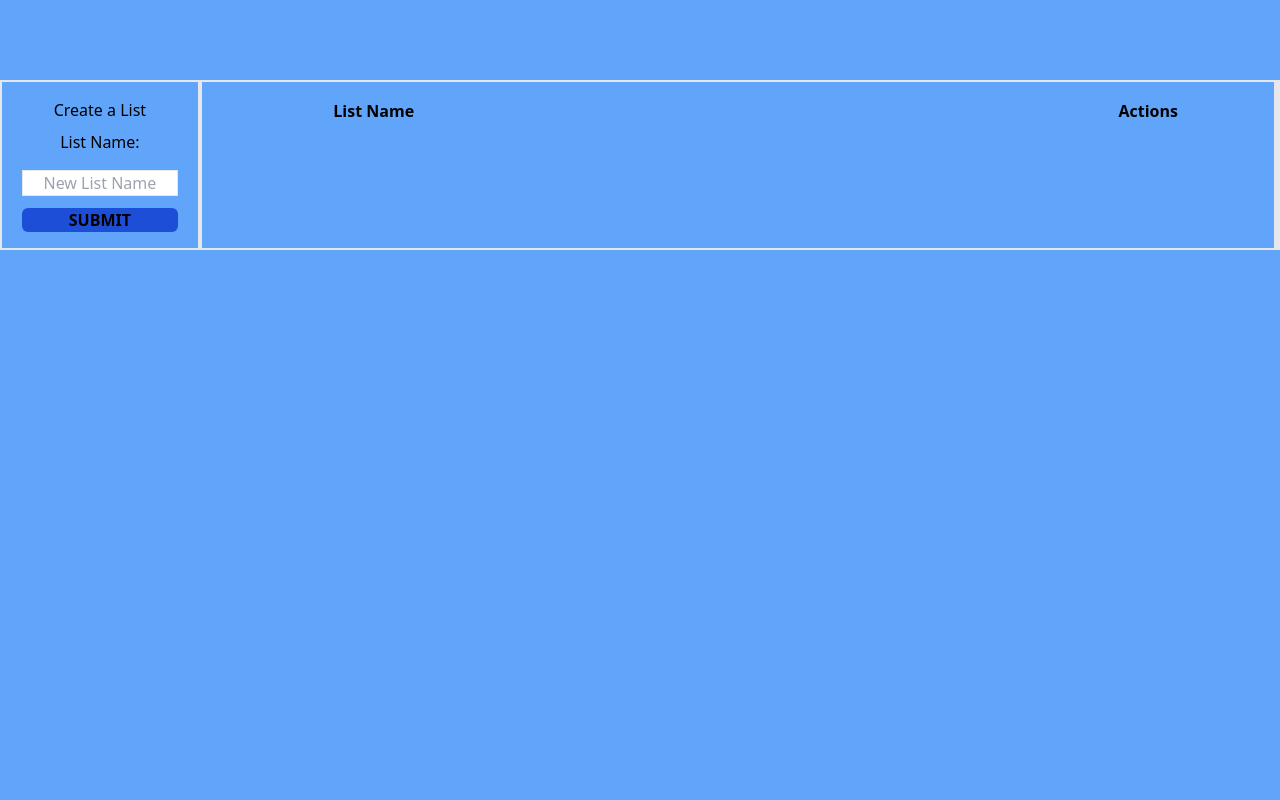
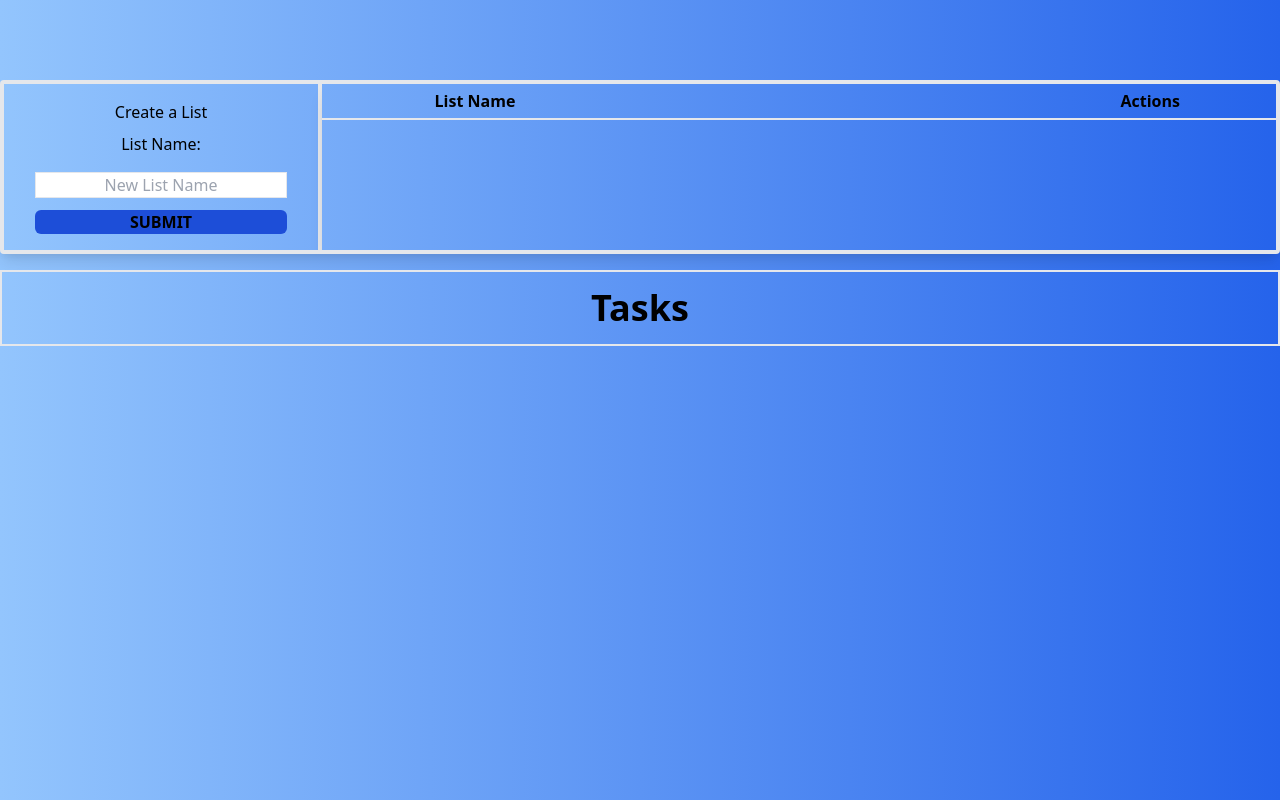
Before and after one commit to Leperkhanh/js-project-frontend, a plain HTML site: page index.html in a window 1280 px wide. Drawn offline with nearby package versions, Linux system fonts and the light colour scheme; no server answers.

Commit message:
add styling

```diff
--- a/index.html
+++ b/index.html
@@ -10,10 +10,15 @@
     />
     <title>Document</title>
   </head>
-  <body class="bg-blue-400">
-    <div class="body-container flex justify-around mt-20">
+  <body class="from-blue-600 to-blue-300 bg-gradient-to-l">
+    <div class="body-container justify-around mt-20 w-4/5 mx-auto">
+      </div>
+      <div
+        class="top-container flex border-4 rounded overflow-hidden shadow-lg h-full"
+      >
+        <div class="list-form-container w-2/6">
           <form
-        class="list-form border-2 items-center text-center flex-col py-4"
+            class="list-form items-center text-center flex-col py-4 border-r-4 h-full"
             action=""
           >
             <h1 class="mb-2">Create a List</h1>
@@ -34,15 +39,19 @@
               </div>
             </div>
           </form>
-      <div class="lists-container border-2 text-center py-4 w-full">
+        </div>
+        <div class="lists-container text-center w-full shadow-lg">
           <table class="list-table w-full">
-          <tr>
+            <tr class="border-b-2 leading-8">
               <th>List Name</th>
               <th class="pl-5 text-right pr-24">Actions</th>
             </tr>
           </table>
         </div>
-      <div class="tasks-container border-2 text-center py-4"></div>
+      </div>
+      <div class="tasks-container border-2 text-center py-4 mt-4">
+        <h1 class="text-4xl font-bold">Tasks</h1>
+      </div>
     </div>
     <script type="text/javascript" src="./src/list.js"></script>
     <script type="text/javascript" src="./src/task.js"></script>
--- a/src/list.js
+++ b/src/list.js
@@ -19,8 +19,17 @@ class List {
       listTitleData.textContent = `${this.name}`;
       viewLink.textContent = `View`;
       deleteLink.textContent = `Delete`;
+      viewLink.classList.add("cursor-pointer");
+      deleteLink.classList.add("cursor-pointer");
       deleteLink.classList.add("pl-5");
       listActionsData.classList.add("text-right", "pr-20");
+      listRow.classList.add(
+        "border-b-2",
+        `hover:bg-blue-700`,
+        "round-lg",
+        "leading-8",
+        "shadow-lg"
+      );
       listActionsData.appendChild(viewLink);
       listActionsData.appendChild(deleteLink);
       listRow.appendChild(listTitleData);
```
Lines whose indentation alone changed are shown as unchanged.
